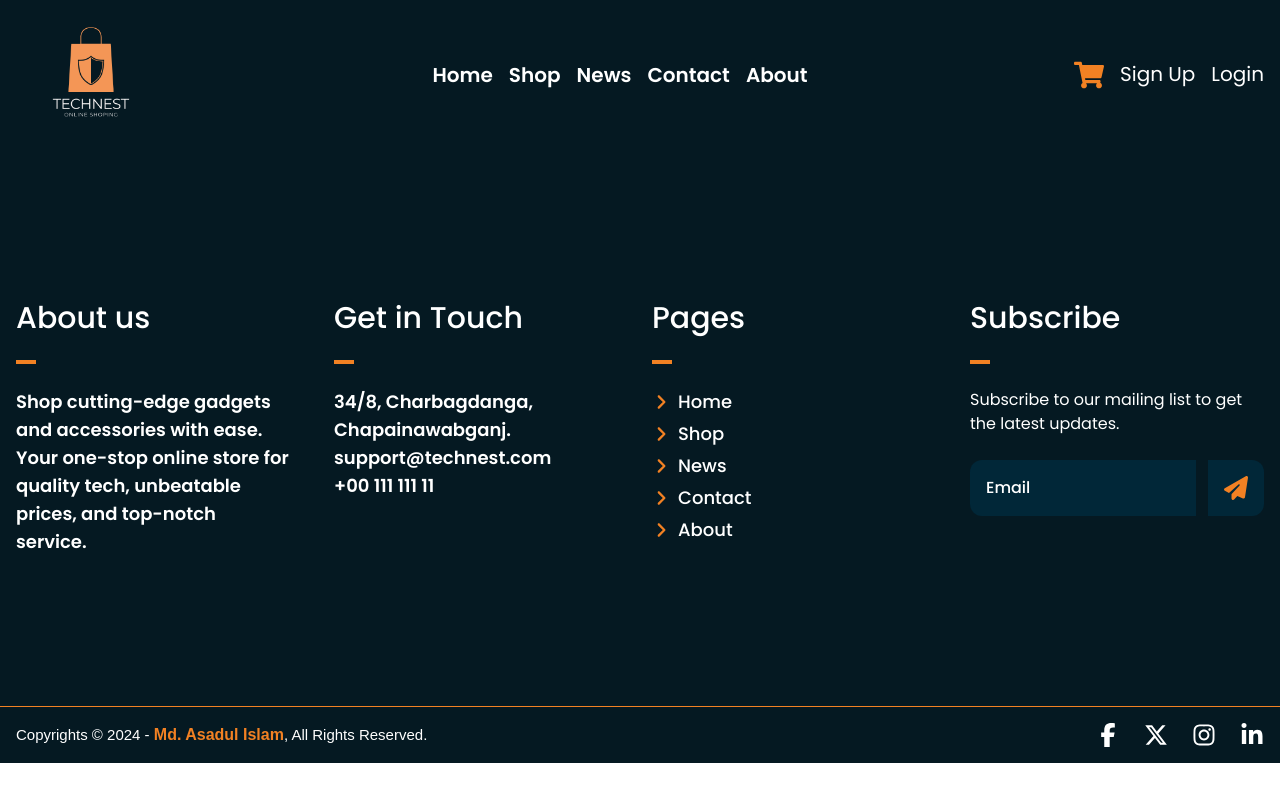
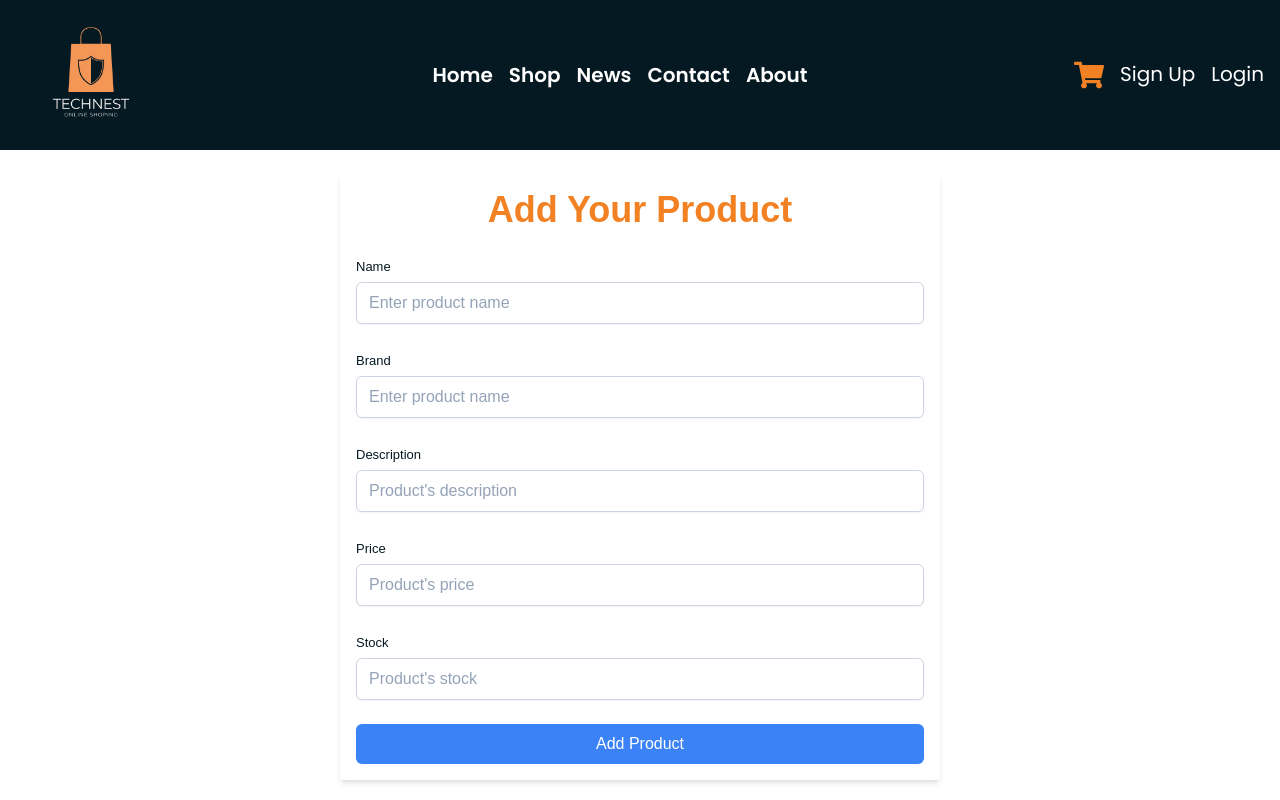
Before and after one commit to iripon07/ecommerce_client_site, a Next.js app: page /add-product in a window 1280 px wide. Shown: the top 800 px of the page. Built offline with nearby package versions, Linux system fonts and the light colour scheme; a web font is replaced by a local one.

Commit message:
Product form

```diff
--- a/src/app/add-product/page.tsx
+++ b/src/app/add-product/page.tsx
@@ -1,11 +1,170 @@
+"use client";
 
+import { useForm, Controller } from "react-hook-form";
+import { yupResolver } from "@hookform/resolvers/yup";
+import { validationSchema } from "@/schema/validationSchema";
+
+type Image = {
+  url: string;
+  alt: string;
+};
+
+type Variant = {
+  id: string;
+  color: string;
+  price: number;
+  stock: number;
+};
+
+type ProductFormData = {
+  id: string;
+  name: string;
+  slug: string;
+  category: string;
+  brand: string;
+  description: string;
+  price: number;
+  discount: number;
+  currency: string;
+  stock: number;
+  images: Image[];
+  specifications: {
+    batteryLife: string;
+    connectivity: string;
+    color: string;
+    dimensions: string;
+    weight: string;
+  };
+  variants: Variant[];
+};
 
 const AddProduct = () => {
+  const {
+    handleSubmit,
+    control,
+    register,
+    formState: { errors },
+  } = useForm<ProductFormData>({
+    resolver: yupResolver(validationSchema),
+    defaultValues: {
+      id: "",
+      name: "",
+      slug: "",
+      category: "",
+      brand: "",
+      description: "",
+      price: 0,
+      discount: 0,
+      currency: "USD",
+      stock: 0,
+      images: [{ url: "", alt: "" }],
+      specifications: {
+        batteryLife: "",
+        connectivity: "",
+        color: "",
+        dimensions: "",
+        weight: "",
+      },
+      variants: [{ id: "", color: "", price: 0, stock: 0 }],
+    },
+  });
+
+  const onSubmit = (data: ProductFormData) => {
+    console.log(data);
+  };
+
   return (
-    <div>
+    <div className="container mx-auto my-6">
+      <div className="flex items-center justify-center">
+        <div className="w-[600px] p-4 shadow-md">
+          <p className="text-4xl text-secondary font-bold text-center mb-6">Add Your Product</p>
+          <form onSubmit={handleSubmit(onSubmit)} className="space-y-6">
+            <div>
+              <label
+                className="mb-2 text-start text-[13px] text-primary"
+                htmlFor=""
+              >
+                Name
+              </label>
+              <input
+                type="text"
+                name="name"
+                className="mt-1 block w-full rounded-md border border-slate-300 bg-white px-3 py-2 text-base placeholder-slate-400 shadow-sm placeholder:text-base focus:border-secondary focus:outline-none focus:ring-1 focus:ring-secondary"
+                placeholder="Enter product name"
+              />
+            </div>
 
+            <div>
+              <label
+                className="mb-2 text-start text-[13px] text-primary"
+                htmlFor=""
+              >
+                Brand
+              </label>
+              <input
+                type="text"
+                name="name"
+                className="mt-1 block w-full rounded-md border border-slate-300 bg-white px-3 py-2 text-base placeholder-slate-400 shadow-sm placeholder:text-base focus:border-secondary focus:outline-none focus:ring-1 focus:ring-secondary"
+                placeholder="Enter product name"
+              />
+            </div>
+
+            <div>
+              <label
+                className="mb-2 text-start text-[13px] text-primary"
+                htmlFor=""
+              >
+                Description
+              </label>
+              <input
+                type="text"
+                name="description"
+                className="mt-1 block w-full rounded-md border border-slate-300 bg-white px-3 py-2 text-base placeholder-slate-400 shadow-sm placeholder:text-base focus:border-secondary focus:outline-none focus:ring-1 focus:ring-secondary"
+                placeholder="Product's description"
+              />
+            </div>
+
+            <div>
+              <label
+                className="mb-2 text-start text-[13px] text-primary"
+                htmlFor=""
+              >
+                Price
+              </label>
+              <input
+                type="text"
+                name="price"
+                className="mt-1 block w-full rounded-md border border-slate-300 bg-white px-3 py-2 text-base placeholder-slate-400 shadow-sm placeholder:text-base focus:border-secondary focus:outline-none focus:ring-1 focus:ring-secondary"
+                placeholder="Product's price"
+              />
+            </div>
+
+            <div>
+              <label
+                className="mb-2 text-start text-[13px] text-primary"
+                htmlFor=""
+              >
+               Stock
+              </label>
+              <input
+                type="text"
+                name="stock"
+                className="mt-1 block w-full rounded-md border border-slate-300 bg-white px-3 py-2 text-base placeholder-slate-400 shadow-sm placeholder:text-base focus:border-secondary focus:outline-none focus:ring-1 focus:ring-secondary"
+                placeholder="Product's stock"
+              />
+            </div>
+
+            <button
+              type="submit"
+              className="mt-4 w-full rounded-md bg-blue-500 px-4 py-2 text-white hover:bg-blue-600"
+            >
+              Add Product
+            </button>
+          </form>
+        </div>
+      </div>
     </div>
-  )
-}
+  );
+};
 
-export default AddProduct
+export default AddProduct;
--- a/src/app/page.tsx
+++ b/src/app/page.tsx
@@ -1,11 +1,13 @@
 import Feature from "@/components/Home/Feature";
 import News from "@/components/Home/News";
 import Offer from "@/components/Home/Offer";
+import Products from "@/components/Home/Products";
 import Testimonial from "@/components/Home/Testimonial";
 
 export default function Home() {
   return (
     <div>
+      <Products />
       <Feature />
       <Offer />
       {/* <About /> */}
--- /dev/null
+++ b/src/components/Home/Products.tsx
@@ -0,0 +1,38 @@
+"use client"
+
+import axios from "axios";
+import { useEffect, useState } from "react";
+import ProductCard, { IImage } from "../ProductCard/ProductCard";
+
+interface IProduct {
+    _id:string
+  name: string;
+  price: number;
+  images: IImage[];
+}
+
+
+const Products = () => {
+  const [products, setProducts] = useState<IProduct[]>([]);
+
+  useEffect(() => {
+    axios
+      .get("http://localhost:5000/api/v1/product/get-all-products")
+      .then((res) => setProducts(res.data.data));
+  }, []);
+
+  console.log("Product check", products);
+
+  return (
+    <div>
+        <div>
+            <h1>Hello Product check</h1>
+        </div>
+      {products.map((product) => (
+        <ProductCard key={product._id} product={product}></ProductCard>
+      ))}
+    </div>
+  );
+};
+
+export default Products;
--- a/src/components/ProductCard/ProductCard.tsx
+++ b/src/components/ProductCard/ProductCard.tsx
@@ -1,22 +1,32 @@
 import Image from "next/image";
 
+export interface IImage {
+  alt: string;
+  url: string;
+  _id: string;
+}
 
 interface IProduct {
-  title: string;
+  name: string;
   price: number;
-  image: string;
+  images: IImage[];
 }
 
-const ProductCard = ({product}:{product:IProduct}) => {
-    const {  title, price, image} = product;
+const ProductCard = ({ product }: { product: IProduct }) => {
+  const { name, price, images } = product;
+
+  console.log("Image check", images);
+
+  const image = images[0].url;
+  console.log("images check first", image);
 
   return (
     <div className="rounded-md px-3 py-2 duration-300 hover:shadow-md">
-      <Image src={image} alt=" Mobile"  width={400} height={400} quality={100}/>
+      <Image src={image} alt=" Mobile" width={400} height={400} quality={100} />
 
       <div className="flex h-[65px] items-center">
         <p className="mt-2 text-center text-xl font-semibold text-primary">
-         {title}
+          {name}
         </p>
       </div>
       <p className="my-1 text-center text-lg font-medium text-secondary">
@@ -35,6 +45,6 @@ const ProductCard = ({product}:{product:IProduct}) => {
       </div>
     </div>
   );
-}
+};
 
-export default ProductCard
+export default ProductCard;
--- a/src/schema/validationSchema.ts
+++ b/src/schema/validationSchema.ts
@@ -18,3 +18,44 @@ export const signUpSchema = Yup.object({
     .max(10, "Password cannot exceed more than 10 characters"),
   acceptTerms: Yup.bool().oneOf([true], "Accept terms is required"),
 }).required();
+
+
+export const validationSchema = Yup.object().shape({
+  id: Yup.string().required("ID is required"),
+  name: Yup.string().required("Name is required"),
+  slug: Yup.string().required("Slug is required"),
+  category: Yup.string().required("Category is required"),
+  brand: Yup.string().required("Brand is required"),
+  description: Yup.string().required("Description is required"),
+  price: Yup.number().required("Price is required").positive(),
+  discount: Yup.number().required("Discount is required").min(0).max(100),
+  currency: Yup.string().required("Currency is required"),
+  stock: Yup.number().required("Stock is required").integer().min(0),
+  images: Yup
+    .array()
+    .of(
+      Yup.object().shape({
+        url: Yup.string().url().required("Image URL is required"),
+        alt: Yup.string().required("Alt text is required"),
+      }),
+    )
+    .min(1, "At least one image is required"),
+  specifications: Yup.object().shape({
+    batteryLife: Yup.string().required("Battery life is required"),
+    connectivity: Yup.string().required("Connectivity is required"),
+    color: Yup.string().required("Color is required"),
+    dimensions: Yup.string().required("Dimensions are required"),
+    weight: Yup.string().required("Weight is required"),
+  }),
+  variants: Yup
+    .array()
+    .of(
+      Yup.object().shape({
+        id: Yup.string().required("Variant ID is required"),
+        color: Yup.string().required("Color is required"),
+        price: Yup.number().required("Price is required").positive(),
+        stock: Yup.number().required("Stock is required").integer().min(0),
+      }),
+    )
+    .min(1, "At least one variant is required"),
+});
```
